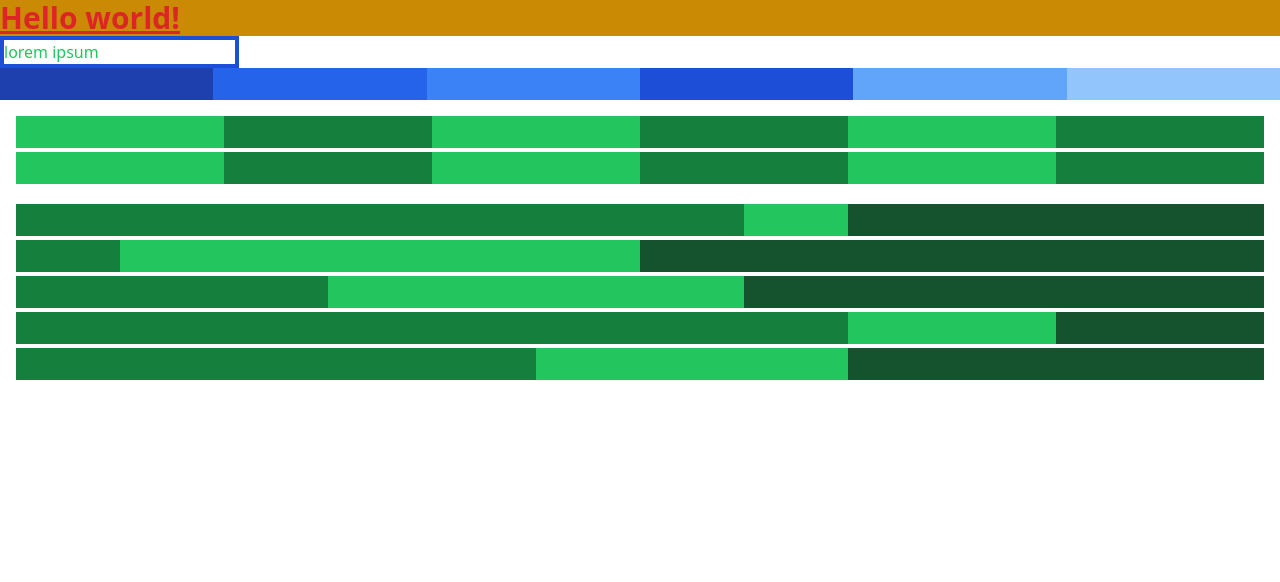
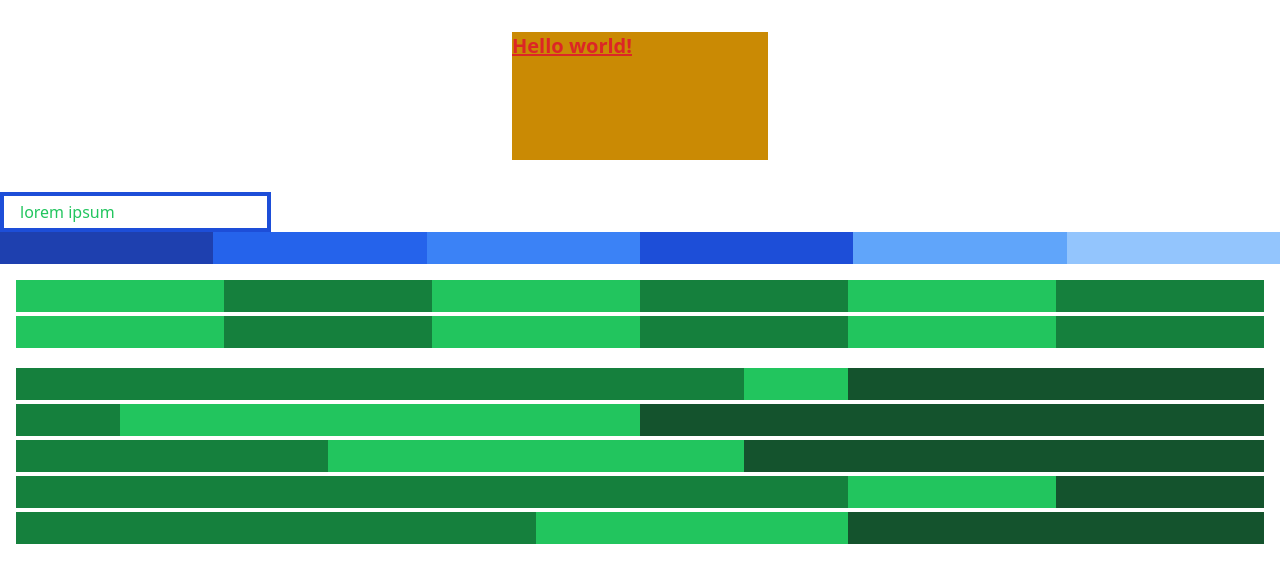
Before and after one commit to yuby41/TailwindCSS, a website: page public/index.html in a window 1280 px wide. Drawn offline with Linux system fonts and the light colour scheme.

Commit message:
Dimenciones y espacios

```diff
--- a/public/index.html
+++ b/public/index.html
@@ -9,11 +9,11 @@
     <link rel="stylesheet" href="./css/styles.css">
 </head>
 
-<body>
-    <h1 class="bg-yellow-600 text-3xl text-red-600 font-bold underline">
+<body mx-4>
+    <h1 class="h-32 w-1/5 my-8 mx-auto bg-yellow-600 text-xl text-red-600 font-bold underline">
         Hello world!
     </h1>
-    <input class="border-4 border-blue-700 placeholder-green-500" type="text" placeholder="lorem ipsum">
+    <input class="py-1 px-4 border-4 border-blue-700 placeholder-green-500" type="text" placeholder="lorem ipsum">
     <div class="flex">
         <div class="w-1/6 p-4 bg-blue-800"></div>
         <div class="w-1/6 p-4 bg-blue-600"></div>
```
Also changed, not shown: public/css/styles.css.
